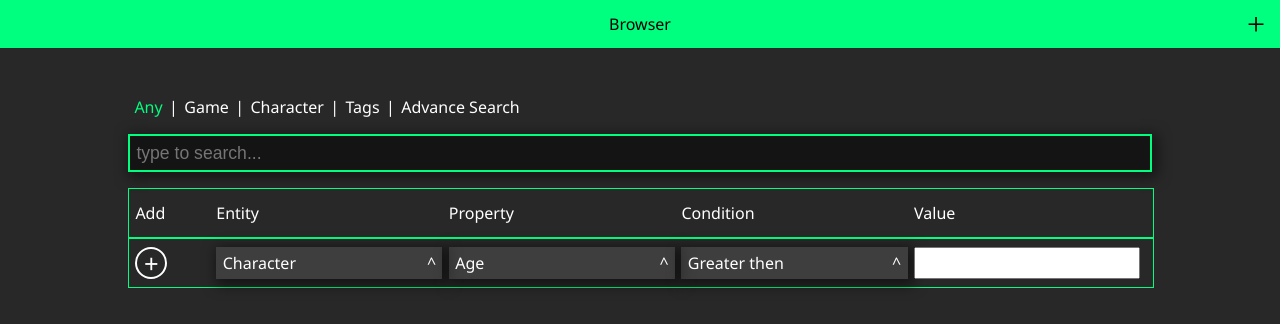
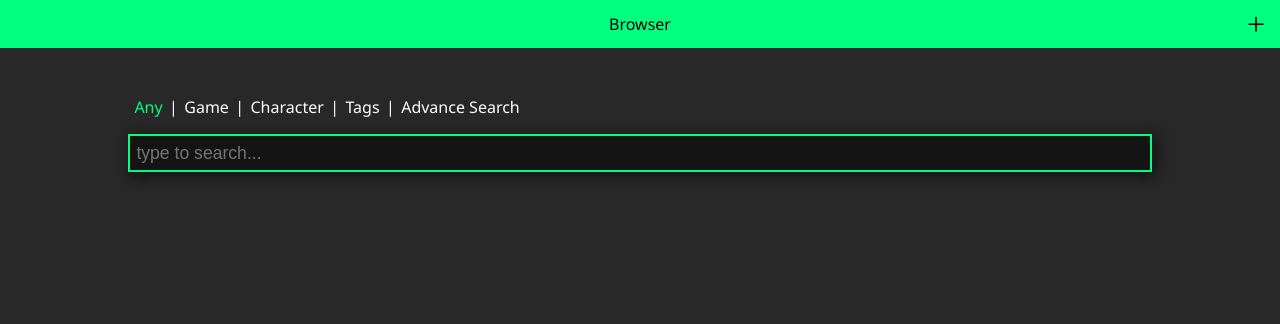
Before and after one commit to ameyhinge/data_browser, an Angular app: page /home in a window 1280 px wide. Shown: the top 324 px of the page. Built offline with nearby package versions, Linux system fonts and the light colour scheme.

Commit message:
Added: New rows can be added in advanced search. Fixed: Advanced search section is no longer visible on launch. Fixed: Several bugs

```diff
--- a/src/app/add-character-form/add-character-form.component.ts
+++ b/src/app/add-character-form/add-character-form.component.ts
@@ -43,12 +43,12 @@ export class AddCharacterFormComponent implements OnInit {
   // Function to show/hide game series drop down
   public gameSearching: boolean;
   showDropDownGame(){
-    this.commonUtils.showDropDown(this.gameSearchBox, this.gameSearchClicker,this.gameDropDown);
+    this.commonUtils.showDropDown(this.gameSearchBox.nativeElement, this.gameSearchClicker.nativeElement,this.gameDropDown.nativeElement);
   }
 
   // Function to hide game series drop down if clicked outside
   hideOtherControls(){
-    this.model.gameName = this.commonUtils.hideOtherControls(this.gameSearchBox,this.gameSearchClicker,this.gameDropDown,this.gameList,this.model.gameName);
+    this.model.gameName = this.commonUtils.hideOtherControls(this.gameSearchBox.nativeElement,this.gameSearchClicker.nativeElement,this.gameDropDown.nativeElement,this.gameList,this.model.gameName);
     if(this.model.gameName==""){
       this.selectedGame="Select a game";
     }
--- a/src/app/add-game-form/add-game-form.component.ts
+++ b/src/app/add-game-form/add-game-form.component.ts
@@ -44,12 +44,12 @@ export class AddGameFormComponent implements OnInit {
   // Function to show/hide game series drop down
   public gameSeriesSearching: boolean;
   showDropDownGameSeries(){
-    this.commonUtils.showDropDown(this.gameSeriesSearchBox,this.gameSeriesSearchClicker,this.gameSeriesDropDown);
+    this.commonUtils.showDropDown(this.gameSeriesSearchBox.nativeElement,this.gameSeriesSearchClicker.nativeElement,this.gameSeriesDropDown.nativeElement);
   }
 
   // Function to hide game series drop down if clicked outside
   hideOtherControls(){
-    this .model.gameSeries = this.commonUtils.hideOtherControls(this.gameSeriesSearchBox,this.gameSeriesSearchClicker,this.gameSeriesDropDown,this.gameSeriesList,this.model.gameSeries);
+    this .model.gameSeries = this.commonUtils.hideOtherControls(this.gameSeriesSearchBox.nativeElement,this.gameSeriesSearchClicker.nativeElement,this.gameSeriesDropDown.nativeElement,this.gameSeriesList,this.model.gameSeries);
     if(this.model.gameSeries==""){
       this.selectedGameSeries="Select a game series";
     }
--- a/src/app/commons/CommonUtils.ts
+++ b/src/app/commons/CommonUtils.ts
@@ -39,24 +39,23 @@ export class CommonUtils{
         return 0;
       }
 
-      showDropDown(searchBox: { nativeElement: any; }, clicker: { nativeElement: any; }, dropDown: { nativeElement: any; }){
-        searchBox.nativeElement.style.display="inline-block";
-        clicker.nativeElement.style.display="none";
-        searchBox.nativeElement.focus();
-        dropDown.nativeElement.style.display="flex";
-        dropDown.nativeElement.style.position="absolute";
-        var searchBoxBottom = searchBox.nativeElement.getBoundingClientRect().bottom;
-        console.log("bottom of search: " + searchBoxBottom);
-        var dropDownWidth = searchBox.nativeElement.getBoundingClientRect().width;
-        dropDown.nativeElement.style.width=dropDownWidth+"px";
-        dropDown.nativeElement.style.top=searchBoxBottom+"px";
+      showDropDown(searchBox, clicker, dropDown){
+        searchBox.style.display="inline-block";
+        clicker.style.display="none";
+        searchBox.focus();
+        dropDown.style.display="flex";
+        dropDown.style.position="absolute";
+        var searchBoxBottom = searchBox.offsetHeight + searchBox.offsetTop;
+        var dropDownWidth = searchBox.getBoundingClientRect().width;
+        dropDown.style.width=dropDownWidth+"px";
+        dropDown.style.top=searchBoxBottom+"px";
       }
 
-      hideOtherControls(searchBox: { nativeElement: any; }, clicker: { nativeElement: any; }, dropDown: { nativeElement: any; }, list: string | any[], modelProperty: string){
-        if(event.target!=clicker.nativeElement && event.target!=searchBox.nativeElement){
-          clicker.nativeElement.style.display="flex";
-          searchBox.nativeElement.style.display="none";
-          dropDown.nativeElement.style.display="none";
+      hideOtherControls(searchBox, clicker, dropDown, list: string | any[], modelProperty: string){
+        if(event.target!=clicker && event.target!=searchBox){
+          clicker.style.display="flex";
+          searchBox.style.display="none";
+          dropDown.style.display="none";
           if(!list.includes(modelProperty)){
             modelProperty="";
           }
--- a/src/app/home/home.component.css
+++ b/src/app/home/home.component.css
@@ -80,7 +80,7 @@
 }
 .adv-sec-div{
     width: 100%;
-    border: 1px solid springgreen;
+    border: 1px solid rgba(0, 255, 127,0.2);
 }
 .adv-row{
     width: 100%;
@@ -90,6 +90,9 @@
     height: 3rem;
     box-sizing: border-box;
     padding: 0.4rem;
+}
+.title-row{
+    background-color: rgba(0, 255, 127,0.2);
 }
 .option-drop-btn{
     display: flex;
@@ -109,16 +112,16 @@
 }
 .adv-btn{
     display: flex;
-    min-width: 2rem;
-    max-width: 2rem;
-    min-height: 2rem;
-    max-height: 2rem;
+    min-width: 1.6rem;
+    max-width: 1.6rem;
+    min-height: 1.6rem;
+    max-height: 1.6rem;
     align-items: center;
     justify-content: center;
     box-sizing: border-box;
+    margin-right: 0.4rem;
     border-radius: 1.2rem;
     border: 2px solid white;
-    font-size: 1.6rem;
     cursor: pointer;
 }
 .adv-search{
--- a/src/app/home/home.component.html
+++ b/src/app/home/home.component.html
@@ -18,17 +18,18 @@
         <div #advSearchDiv class="adv-search-div">
             <div class="adv-sec-div">
                 <div class="adv-row title-row">
-                    <div class="adv-lbl-btn">Add</div>
+                    <div class="adv-lbl-btn">Modify</div>
                     <div class="adv-lbl">Entity</div>
                     <div class="adv-lbl">Property</div>
                     <div class="adv-lbl">Condition</div>
                     <div class="adv-lbl">Value</div>
                 </div>
             </div>
-            <div class="adv-sec-div">
+            <div class="adv-sec-div" *ngFor="let row of rowList">
                 <div class="adv-row">
                     <div class="adv-lbl-btn">
-                        <div class="adv-btn">+</div>
+                        <div class="adv-btn" (click)="rowList.push('row')">+</div>
+                        <div class="adv-btn" (click)="rowList.push('row')">-</div>
                     </div>
                     <div class="adv-lbl">
                         <div tabindex="0" class="option-drop-btn">
@@ -36,9 +37,9 @@
                             <span>^</span>
                         </div>
                     </div>
-                    <div class="adv-lbl">
+                    <div class="adv-lbl control-div">
                         <input type="text" class="adv-search" #propertySearchBox/>
-                        <div tabindex="0" #propertySearchClicker (click)="showDropDownProperty()" class="option-drop-btn">
+                        <div tabindex="0" #propertySearchClicker (click)="showDropDownProperty($event)" class="option-drop-btn">
                             <span>Age</span>
                             <span>^</span>
                         </div>
--- a/src/app/home/home.component.ts
+++ b/src/app/home/home.component.ts
@@ -12,33 +12,32 @@ export class HomeComponent implements OnInit {
   propertyList: string[] = ["Age", "Name"];
   selectedOption = this.optionList[0];
 
+  rowList: String[] = ["row","row"];
+
   constructor(private commonUtils: CommonUtils) {
   }
 
+  // Main Search
   @ViewChild('searchDiv') searchDiv;
   @ViewChild('advSearchDiv') advSearchDiv;
   @ViewChild('searchBox') searchBox;
   @ViewChildren('searchOption') searchOptions;
 
-  //Property Search
-  @ViewChild('propertySearchBox') propertySearchBox;
-  @ViewChild('propertySearchClicker') propertySearchClicker;
-  @ViewChild('propertyDropDown') propertyDropDown;
   ngOnInit(): void {
 
   }
+
   activeOption: string;
   ngAfterViewInit(){
     this.searchBox.nativeElement.focus();
+    this.advSearchDiv.nativeElement.style.display="none";
+
+    // Set search option
     for(var s of this.searchOptions){
       s.nativeElement.classList.add("search-option-active");
       this.activeOption = s.nativeElement.innerHTML;
       break;
     }
-    //Propert Search
-    this.propertySearchBox.nativeElement.style.display="none";
-    this.propertyDropDown.nativeElement.style.display="none";
-
   }
 
   setActive($event){
@@ -51,7 +50,7 @@ export class HomeComponent implements OnInit {
       if($event.target.innerHTML==="Advance Search"){
         this.searchDiv.nativeElement.style.display="none";
         this.advSearchDiv.nativeElement.style.display="flex";
-      }else{
+      } else{
         this.searchDiv.nativeElement.style.display="flex";
         this.advSearchDiv.nativeElement.style.display="none";
       }
@@ -64,12 +63,22 @@ export class HomeComponent implements OnInit {
   }
 
   // Function to show/hide property drop down
-  showDropDownProperty(){
-      this.commonUtils.showDropDown(this.propertySearchBox,this.propertySearchClicker,this.propertyDropDown);
+  showDropDownProperty(e: { target }){
+    this.commonUtils.showDropDown(e.target.previousElementSibling, e.target, e.target.nextElementSibling);
   }
 
   // Function to hide property drop down if clicked outside
   hideOtherControls(){
-    this.commonUtils.hideOtherControls(this.propertySearchBox,this.propertySearchClicker,this.propertyDropDown,this.propertyList,this.propertyList[0]);
+    var advSection = this.advSearchDiv.nativeElement;
+    for(var v=1; v< advSection.children.length; v++){
+      for(let s of advSection.children[v].children){
+        for(let x of s.children){
+          if(x.classList.contains("control-div")){
+            this.commonUtils.hideOtherControls(x.children[0],x.children[1],x.children[2],this.propertyList,"fsf");
+          }
+        }
+      }
+    }
   }
+
 }
```
